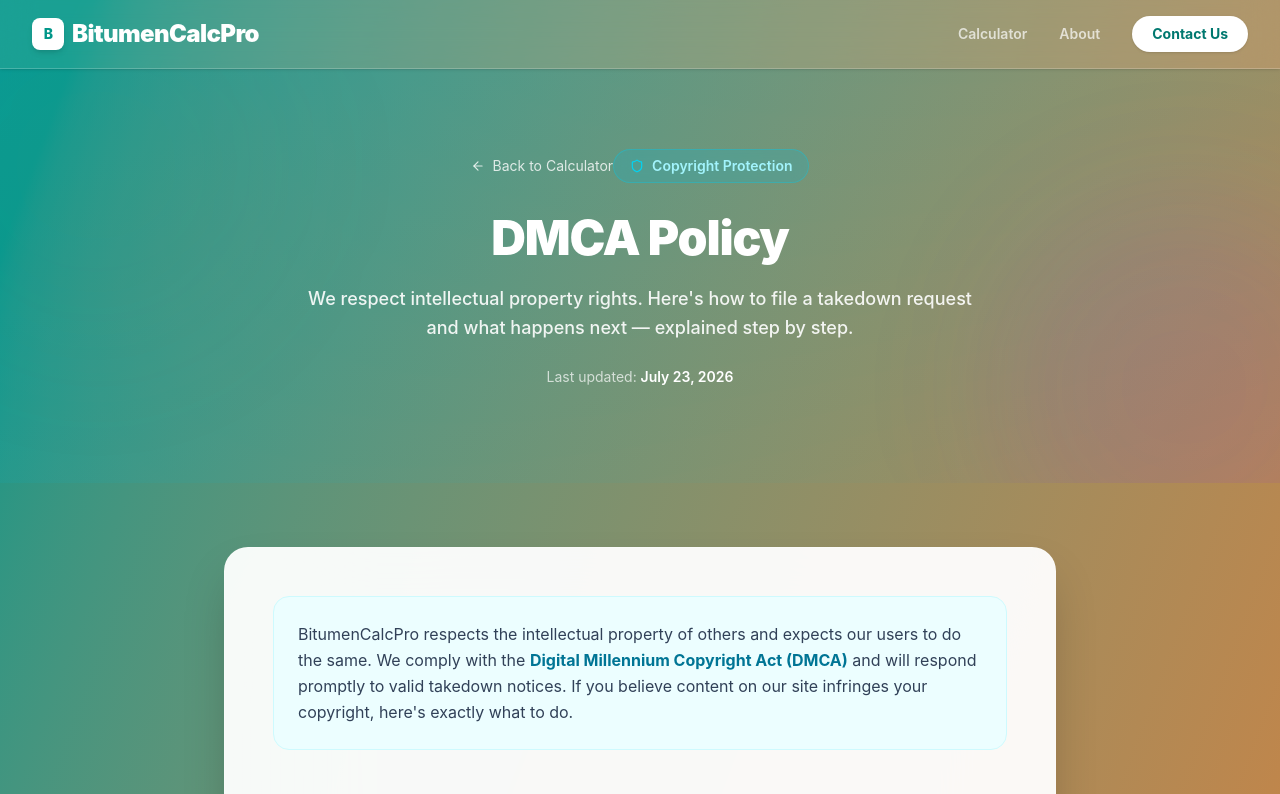
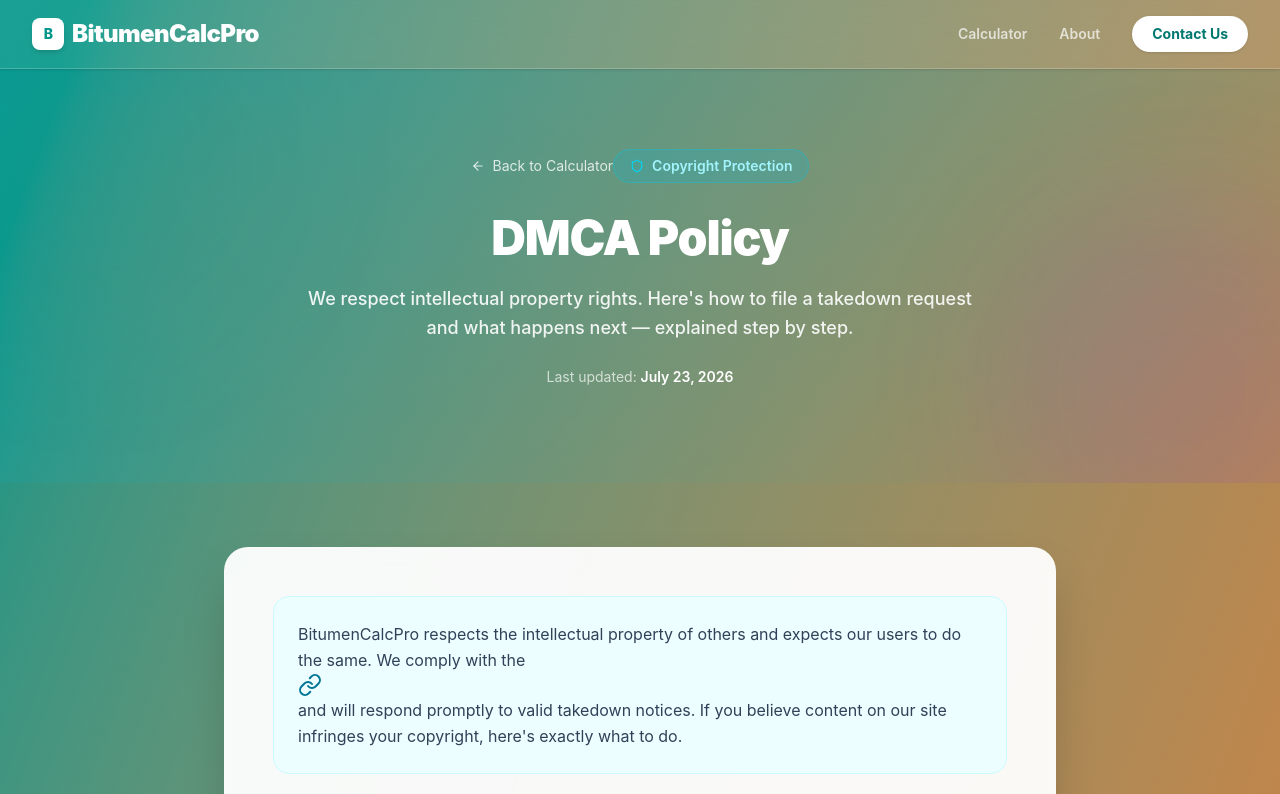
Before and after one commit to saadmalik298j-crypto/Bitumencalpro, a Next.js app: page /dmca in a window 1280 px wide. Shown: the top 794 px of the page. Built offline with nearby package versions, Linux system fonts and the light colour scheme.

Commit message:
Your commit

```diff
--- a/app/dmca/page.tsx
+++ b/app/dmca/page.tsx
@@ -84,13 +84,13 @@ export default function DmcaPage() {
           BitumenCalcPro respects the intellectual property of others and
           expects our users to do the same. We comply with the{" "}
           <strong className="text-cyan-700">
-            <a href="https://www.copyright.gov/dmca/">Digital Millennium Copyright Act (DMCA)</a>
+            <Link href="https://www.copyright.gov/dmca/ " className="text-cyan-700 underline" target="_blank">Digital Millennium Copyright Act (DMCA)</Link>
           </strong>{" "}
           and will respond promptly to valid takedown notices. If you believe
           content on our site infringes your copyright, here's exactly what to
           do.
-        </p>
-      </div>
+          </p>
+        </div>
 
       {/* What is DMCA */}
       <div className="mb-10">
```
